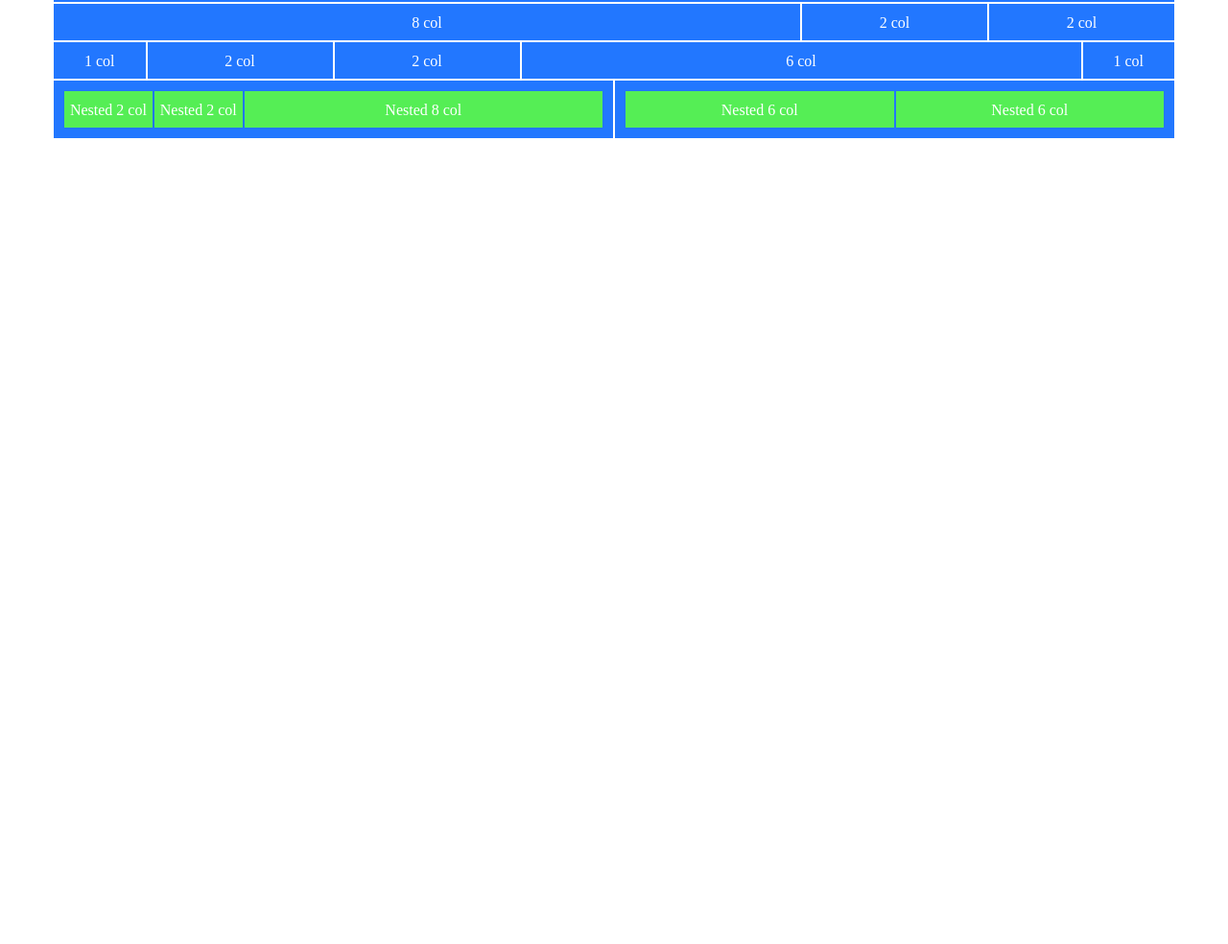
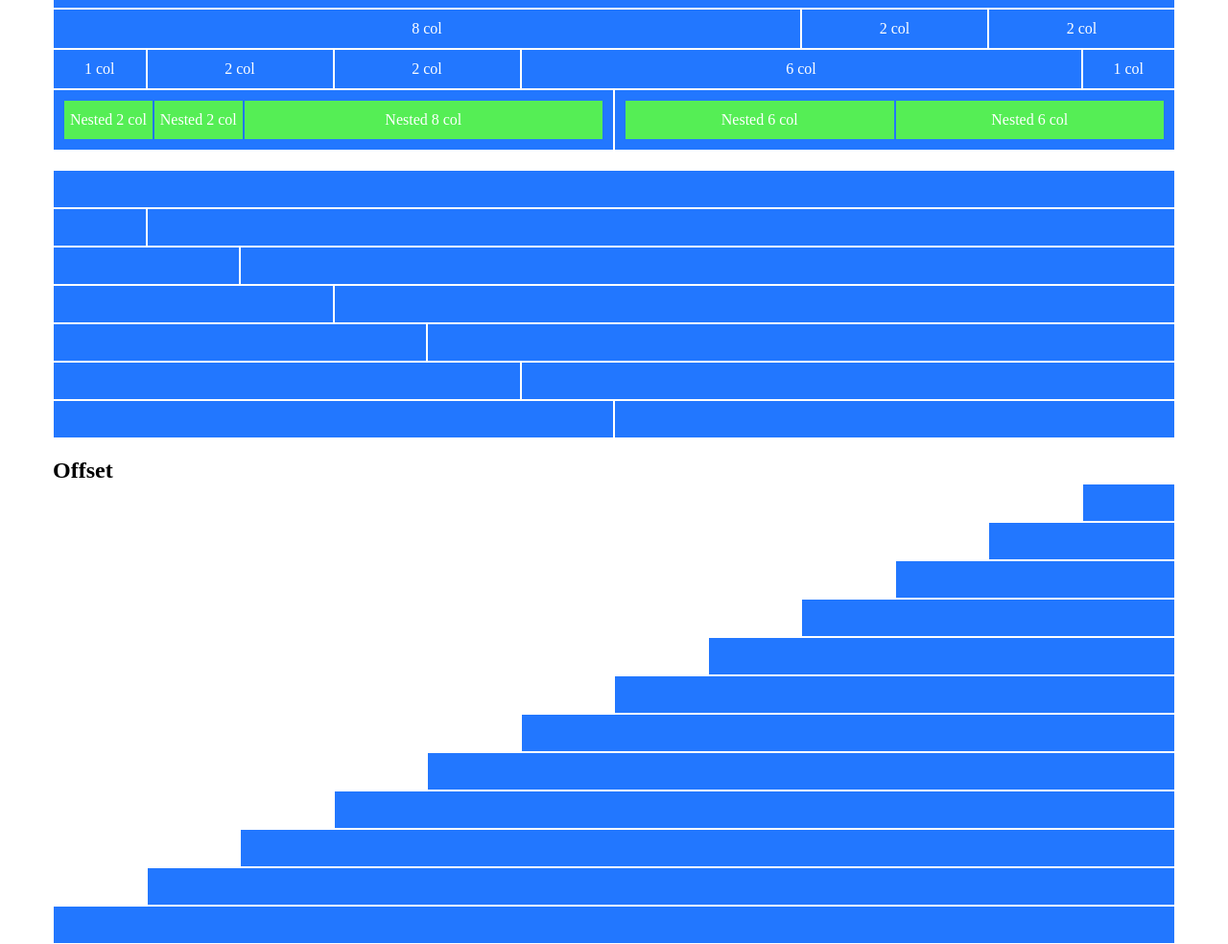
Before and after one commit to antonio-f-bove/html-css-12bool, a plain HTML site: page index.html in a window 1280 px wide. Shown: the part 154-1138 px from the top of the page at 96% size. Before the commit the page ends 800 px from the top, so only its background shows below. Drawn offline with Linux system fonts and the light colour scheme.

Commit message:
offset ok

```diff
--- a/css/style.css
+++ b/css/style.css
@@ -1,9 +1,10 @@
 .row {
-    background-color: #27f;
+    /* height: fit-content; */
 }
 
 .brick {
-    height: 40px;
+    background-color: #27f;
+    min-height: 40px;   /* occhio all'altezza fissa */
     border: 1px solid #fff;
     color: #fff;
     line-height: 40px;
@@ -15,10 +16,10 @@
     border: 1px solid #27f;
 }
 
-.nested {
+.row.nested {
     padding: 10px;
 }
 
-.last {
+.marg-bot-20 {
     margin-bottom: 20px;
 }
--- a/index.html
+++ b/index.html
@@ -54,6 +54,7 @@
             <div class="brick col-lg-1">1 col</div>
         </div>
 
+        <div class="marg-bot-20">
             <div class="row">
                 <div class="brick col-lg-6">
                     <div class="row nested">
@@ -64,14 +65,112 @@
                 </div>
 
                 <div class="brick col-lg-6">
-                <div class="row nested last">
+                    <div class="row nested">
                         <div class="brick green col-lg-6">Nested 6 col</div>
                         <div class="brick green col-lg-6">Nested 6 col</div>
                     </div>
                 </div>
             </div>
+        </div>
 
+        <!-- ---------WHITE SPACE --------- -->
 
+        <div class="marg-bot-20">
+            <div class="row">
+                <div class=" brick col-lg-12"></div>
+            </div>
+
+            <div class="row">
+                <div class=" brick col-lg-1"></div>
+                <div class=" brick col-lg-11"></div>
+            </div>
+
+            <div class="row">
+                <div class=" brick col-lg-2"></div>
+                <div class=" brick col-lg-10"></div>
+            </div>
+
+            <div class="row">
+                <div class=" brick col-lg-3"></div>
+                <div class=" brick col-lg-9"></div>
+            </div>
+
+            <div class="row">
+                <div class=" brick col-lg-4"></div>
+                <div class=" brick col-lg-8"></div>
+            </div>
+
+            <div class="row">
+                <div class=" brick col-lg-5"></div>
+                <div class=" brick col-lg-7"></div>
+            </div>
+
+            <div class="row">
+                <div class=" brick col-lg-6"></div>
+                <div class=" brick col-lg-6"></div>
+            </div>
+        </div>
+
+        <h2>Offset</h2>
+
+        <div class="row">
+            <div class="col-lg-offset-11"></div>
+            <div class="brick col-lg-1"></div>
+        </div>
+
+        <div class="row">
+            <div class="col-lg-offset-10"></div>
+            <div class="brick col-lg-2"></div>
+        </div>
+
+        <div class="row">
+            <div class="col-lg-offset-9"></div>
+            <div class="brick col-lg-3"></div>
+        </div>
+
+        <div class="row">
+            <div class="col-lg-offset-8"></div>
+            <div class="brick col-lg-4"></div>
+        </div>
+
+        <div class="row">
+            <div class="col-lg-offset-7"></div>
+            <div class="brick col-lg-5"></div>
+        </div>
+
+        <div class="row">
+            <div class="col-lg-offset-6"></div>
+            <div class="brick col-lg-6"></div>
+        </div>
+
+        <div class="row">
+            <div class="col-lg-offset-5"></div>
+            <div class="brick col-lg-7"></div>
+        </div>
+
+        <div class="row">
+            <div class="col-lg-offset-4"></div>
+            <div class="brick col-lg-8"></div>
+        </div>
+
+        <div class="row">
+            <div class="col-lg-offset-3"></div>
+            <div class="brick col-lg-9"></div>
+        </div>
+
+        <div class="row">
+            <div class="col-lg-offset-2"></div>
+            <div class="brick col-lg-10"></div>
+        </div>
+
+        <div class="row">
+            <div class="col-lg-offset-1"></div>
+            <div class="brick col-lg-11"></div>
+        </div>
+
+        <div class="row">
+            <div class="brick col-lg-12"></div>
+        </div>
 
     </div>
 
```
Lines whose indentation alone changed are shown as unchanged.
